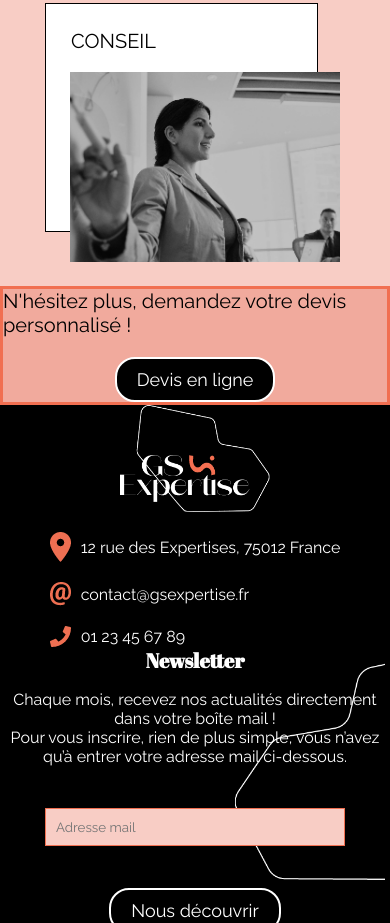
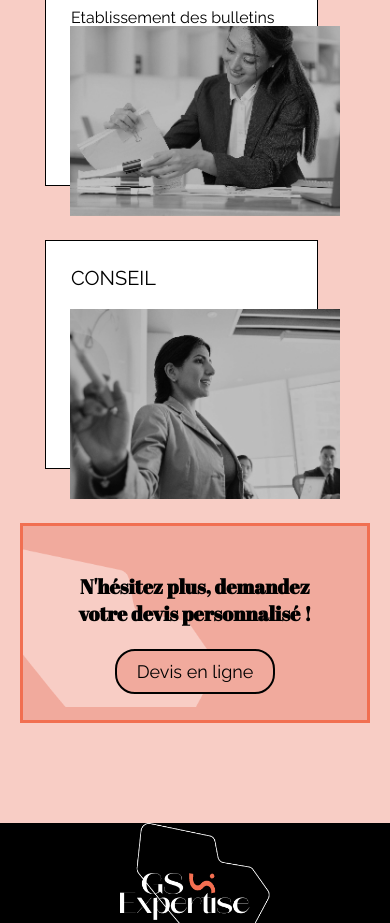
Before and after one commit to elisamlk/ExpertSA, a website: page index.html in a window 390 px wide. Shown: the part 2502-3425 px from the top of the page. Drawn offline with nearby package versions, Linux system fonts and the light colour scheme.

Commit message:
Mise en place de la bannière devis

```diff
--- a/index.html
+++ b/index.html
@@ -123,13 +123,8 @@
           </article>
         </div>
         <div class="quote">
-          <h5>N'hésitez plus, demandez votre devis personnalisé !</h5>
+          <h4>N'hésitez plus, demandez votre devis personnalisé !</h4>
           <button>Devis en ligne</button>
-
-          <!-- <img
-            src="/img/illustration-accueil-bretagne.png"
-            alt="illustrations breatgne"
-          /> -->
         </div>
       </section>
     </main>
--- a/sass/_estimate.scss
+++ b/sass/_estimate.scss
@@ -1,15 +1,17 @@
 .estimate {
+  padding: 0 20px 100px 20px;
   background-color: #f8cdc5;
   p {
     text-align: center;
   }
-}
+  h4 {
+    font-size: 43px;
+    text-align: center;
+    padding: 20px;
 
-h4 {
-  font-size: 43px;
-  text-align: center;
-  span {
-    color: #f16f51;
+    span {
+      color: #f16f51;
+    }
   }
 }
 
@@ -50,48 +52,6 @@ h5 {
   transition: all 0.3s ease-out;
 }
 
-// .quote {
-//   width: 100%;
-//   border: solid 3px #f16f51;
-//   background-color: #f1aa9d;
-//   display: flex;
-//   flex-direction: column;
-//   justify-content: space-between;
-//   align-items: center;
-//   img {
-//     object-fit: cover;
-//     align-self: flex-start;
-//   }
-// }
-
-// .quote {
-//   width: 100%;
-//   border: solid 3px #f16f51;
-//   background-color: #f1aa9d;
-//   display: flex;
-//   justify-content: center;
-//   align-items: center;
-//   flex-direction: column;
-
-//   img {
-//     align-self: flex-start;
-//     width:100px;
-//   }
-//   h5,
-//   button {
-//     position: relative;
-//     top: 100px;
-//     text-align: center;
-//   }
-//   h5{
-//     font-size: 43px;
-//     padding:0 200px 0 200px;
-//   }
-//   button{
-//     margin-top:20px;
-//   }
-// }
-
 .quote {
   width: 100%;
   border: solid 3px #f16f51;
@@ -100,11 +60,20 @@ h5 {
   flex-direction: column;
   align-items: center;
   justify-content: space-evenly;
-  //   background-image: url(/img/illustration-accueil-bretagne.png);
-  //   background-repeat: no-repeat;
-  //   background-position: left;
-  //   background-size: 250px;
-  //  padding:60px;
+  padding: 25px;
+  height: 250px;
+  background-image: url(/img/illustration-accueil-bretagne.png);
+  background-repeat: no-repeat;
+  background-position: left;
+  button {
+    background-color: #f1aa9d;
+    color: #000000;
+    border-color: #000000;
+  }
+  button:hover {
+    background-color: #000000;
+    color: #ffffff;
+  }
 }
 
 @media screen and (max-width: 576px) {
@@ -127,4 +96,11 @@ h5 {
     font-size: 20px;
     padding: 0;
   }
+  .quote {
+    height: 200px;
+    background-size: 200px;
+  }
+  .quote h4 {
+    font-size: 20px;
+  }
 }
```
Also changed, not shown: sass/_accueil.scss (+6 -2 lines), style/style.css, 1 other file.
